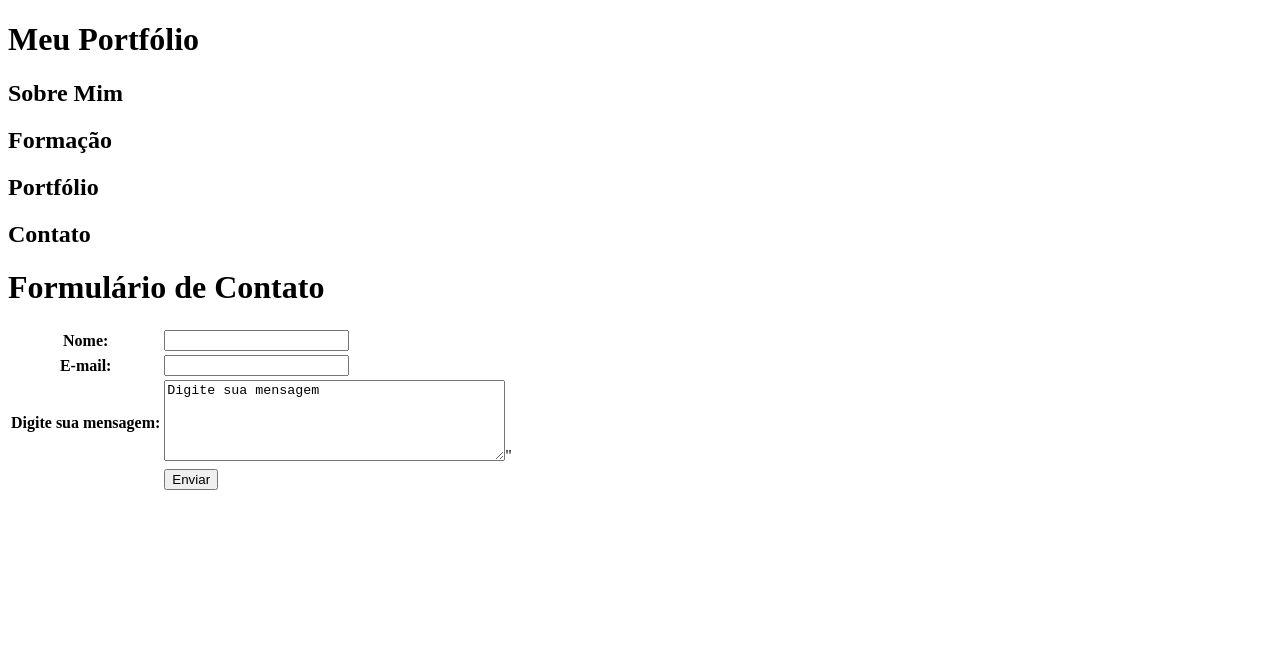
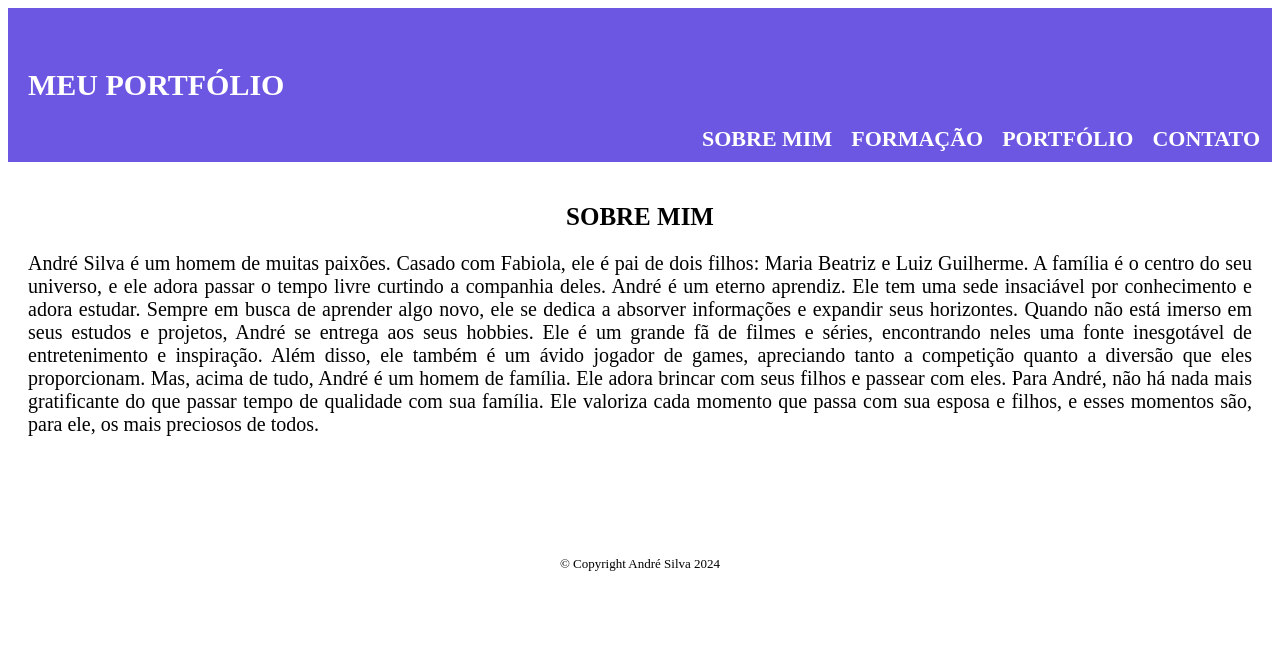
Before and after one commit to Andrealgs/meuportfolio, a plain HTML site: page index.html in a window 1280 px wide. Drawn offline with Linux system fonts and the light colour scheme.

Commit message:
Add files via upload

```diff
--- a/index.html
+++ b/index.html
@@ -5,43 +5,33 @@
     <meta http-equiv="X-UA-Compatible" content="IE=edge">
     <meta name="viewport" content="width=device-width, initial-scale=1.0">
     <title>Document</title>
+    <link rel="stylesheet" href="style_sobre_mim.css">
+
 </head>
-<body>
-    <h1>Meu Portfólio</h1>
+<body> <!-- Início do corpo do documento -->
+    <header>  <!-- Início do cabeçalho do corpo do documento -->
+        <h1 class="titulo-principal">MEU PORTFÓLIO</h1> <!-- Título principal do portfólio -->
+    </header>
+        <div class="principal"> <!-- Início da seção principal do corpo do documento -->
+
+            <h2 class="titulo-centralizado">SOBRE MIM</h2>
+            <p>André Silva é um homem de muitas paixões. Casado com Fabiola, ele é pai de dois filhos: Maria Beatriz e Luiz Guilherme. A família é o centro do seu universo, e ele adora passar o tempo livre curtindo a companhia deles.
+            André é um eterno aprendiz. Ele tem uma sede insaciável por conhecimento e adora estudar. Sempre em busca de aprender algo novo, ele se dedica a absorver informações e expandir seus horizontes.
+            Quando não está imerso em seus estudos e projetos, André se entrega aos seus hobbies. Ele é um grande fã de filmes e séries, encontrando neles uma fonte inesgotável de entretenimento e inspiração. Além disso, ele também é um ávido jogador de games, apreciando tanto a competição quanto a diversão que eles proporcionam.
+            Mas, acima de tudo, André é um homem de família. Ele adora brincar com seus filhos e passear com eles. Para André, não há nada mais gratificante do que passar tempo de qualidade com sua família. Ele valoriza cada momento que passa com sua esposa e filhos, e esses momentos são, para ele, os mais preciosos de todos.</p>
+        </div>
+
+        <nav> <!-- Início da seção de navegação do corpo do documento -->
+            <ul> <!-- Início da lista de links de navegação -->
+                <li><a href="index.html">Sobre Mim</a></li>
+                <li><a href="formacao.html">Formação</a></li>
+                <li><a href="portfolio.html">Portfólio</a></li>
+                <li><a href="contato.html">Contato</a></li>
+
+            </ul>
+        </nav>
+    <footer> <!-- Início do rodapé do corpo do documento -->
+		<p class="copyright">&copy; Copyright André Silva 2024</p> <!-- Texto de direitos autorais -->
+	</footer>
 </body>
-<h2>Sobre Mim</h2>
-<h2>Formação</h2>
-<h2>Portfólio</h2>
-<h2>Contato</h2>
-    <!DOCTYPE html>
-    <html lang="pt-br">
-    <head>
-        <meta charset="UTF-8">
-        <meta http-equiv="X-UA-Compatible" content="IE=edge">
-        <meta name="viewport" content="width=device-width, initial-scale=1.0">
-        <title>Formulário</title>
-    </head>
-
-    <body>
-        <h1>Formulário de Contato</h1>
-        <form action="" method="">
-            <table>
-                <tr>
-                    <th><label for="nome">Nome:</label><label></th>
-                    <td><input type="text" name="nome" id="nome"</td>
-                </tr>
-                <tr>
-                    <th><label for="email">E-mail:</label><label></th>
-                    <td><input type="email" name="email" id="email"</td>
-                </tr>
-                <tr>
-                    <th><label for="msg">Digite sua mensagem:</label></th>
-                    <td><textarea name="msg" rows="5" cols="40">Digite sua mensagem</textarea>"</td>
-                </tr>
-                <tr>
-                    <td></td>
-                    <td><button>Enviar</button></td>
-                </tr>
-            </table>
-        </form>
 <html>
--- /dev/null
+++ b/style_contato.css
@@ -0,0 +1,41 @@
+header {
+	background: #6c57e2;
+	padding: 40px 20px;
+    text-transform: uppercase;
+	color: #FFFFFF;
+	font-weight: bold;
+	font-size: 15px;
+	text-decoration: none;
+}
+
+nav {
+	position: absolute;
+	top: 110px;
+	padding: 0 20px;
+    right: 0;
+}
+
+nav li {
+	display: inline;
+	margin: 0 0 0 15px;
+}
+
+nav a {
+	text-transform: uppercase;
+	color: #FFFFFF;
+	font-weight: bold;
+	font-size: 22px;
+	text-decoration: none;
+}
+
+footer {
+	text-align: center;
+	padding: 40px 0;
+}
+
+.copyright {
+	color: #000000;
+	text-align: center;
+	font-size: 13px;
+	margin: 40px;
+}
--- /dev/null
+++ b/style_formacao.css
@@ -0,0 +1,67 @@
+header {
+	background: #6c57e2;
+	padding: 40px 0px;
+    text-transform: uppercase;
+	color: #FFFFFF;
+	font-weight: bold;
+	font-size: 15px;
+	text-decoration: none;
+}
+
+nav {
+	position: absolute;
+	top: 110px;
+	padding: 0 20px;
+    right: 0;
+}
+
+nav li {
+	display: inline;
+	margin: 0 0 0 15px;
+}
+
+nav a {
+	text-transform: uppercase;
+	color: #FFFFFF;
+	font-weight: bold;
+	font-size: 22px;
+	text-decoration: none;
+}
+
+nav a:hover {
+	color: #C78C19;
+	text-decoration: underline;
+}
+
+body
+
+.principal {
+	background: #FFFFFF;
+	padding: 20px;
+}
+
+.titulo-principal {
+	padding-left: 20px;
+}
+
+.titulo-centralizado {
+	text-align: center;
+	font-size: 25px
+}
+
+p {
+	text-align: justify;
+	font-size: 20px
+}
+
+footer {
+	text-align: center;
+	padding: 80px 0;
+}
+
+.copyright {
+	color: #000000;
+	text-align: center;
+	font-size: 13px;
+	margin: 40px;
+}
--- /dev/null
+++ b/style_portfolio.css
@@ -0,0 +1,67 @@
+header {
+	background: #6c57e2;
+	padding: 40px 0px;
+    text-transform: uppercase;
+	color: #FFFFFF;
+	font-weight: bold;
+	font-size: 15px;
+	text-decoration: none;
+}
+
+nav {
+	position: absolute;
+	top: 110px;
+	padding: 0 20px;
+    right: 0;
+}
+
+nav li {
+	display: inline;
+	margin: 0 0 0 15px;
+}
+
+nav a {
+	text-transform: uppercase;
+	color: #FFFFFF;
+	font-weight: bold;
+	font-size: 22px;
+	text-decoration: none;
+}
+
+nav a:hover {
+	color: #C78C19;
+	text-decoration: underline;
+}
+
+body
+
+.principal {
+	background: #FFFFFF;
+	padding: 20px;
+}
+
+.titulo-principal {
+	padding-left: 20px;
+}
+
+.titulo-centralizado {
+	text-align: center;
+	font-size: 25px
+}
+
+p {
+	text-align: justify;
+	font-size: 20px
+}
+
+footer {
+	text-align: center;
+	padding: 80px 0;
+}
+
+.copyright {
+	color: #000000;
+	text-align: center;
+	font-size: 13px;
+	margin: 40px;
+}
--- /dev/null
+++ b/style_sobre_mim.css
@@ -0,0 +1,67 @@
+header {
+	background: #6c57e2;
+	padding: 40px 0px;
+    text-transform: uppercase;
+	color: #FFFFFF;
+	font-weight: bold;
+	font-size: 15px;
+	text-decoration: none;
+}
+
+nav {
+	position: absolute;
+	top: 110px;
+	padding: 0 20px;
+    right: 0;
+}
+
+nav li {
+	display: inline;
+	margin: 0 0 0 15px;
+}
+
+nav a {
+	text-transform: uppercase;
+	color: #FFFFFF;
+	font-weight: bold;
+	font-size: 22px;
+	text-decoration: none;
+}
+
+nav a:hover {
+	color: #C78C19;
+	text-decoration: underline;
+}
+
+body
+
+.principal {
+	background: #FFFFFF;
+	padding: 20px;
+}
+
+.titulo-principal {
+	padding-left: 20px;
+}
+
+.titulo-centralizado {
+	text-align: center;
+	font-size: 25px
+}
+
+p {
+	text-align: justify;
+	font-size: 20px
+}
+
+footer {
+	text-align: center;
+	padding: 40px 0;
+}
+
+.copyright {
+	color: #000000;
+	text-align: center;
+	font-size: 13px;
+	margin: 40px;
+}
```
Also changed, not shown: contato.html (added, +48 -0 lines), formacao.html (added, +33 -0 lines), portfolio.html (added, +44 -0 lines).
